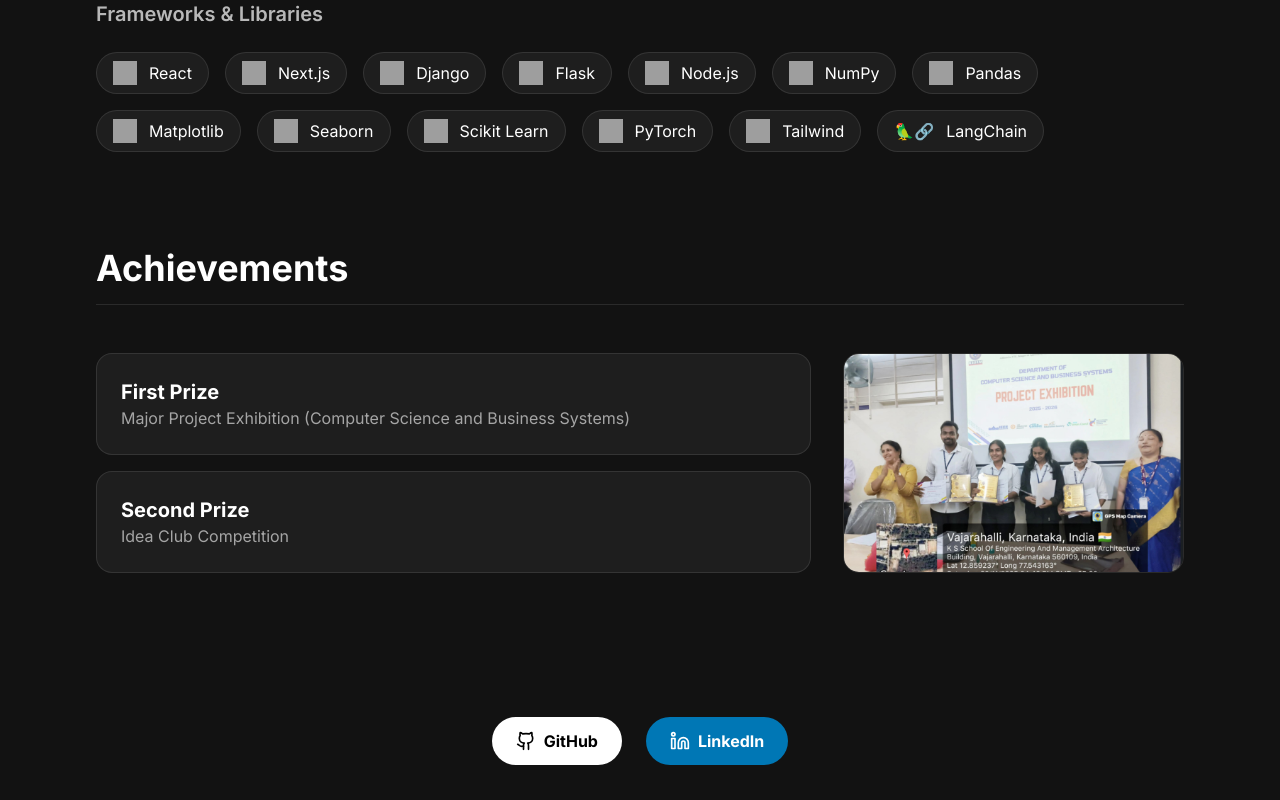
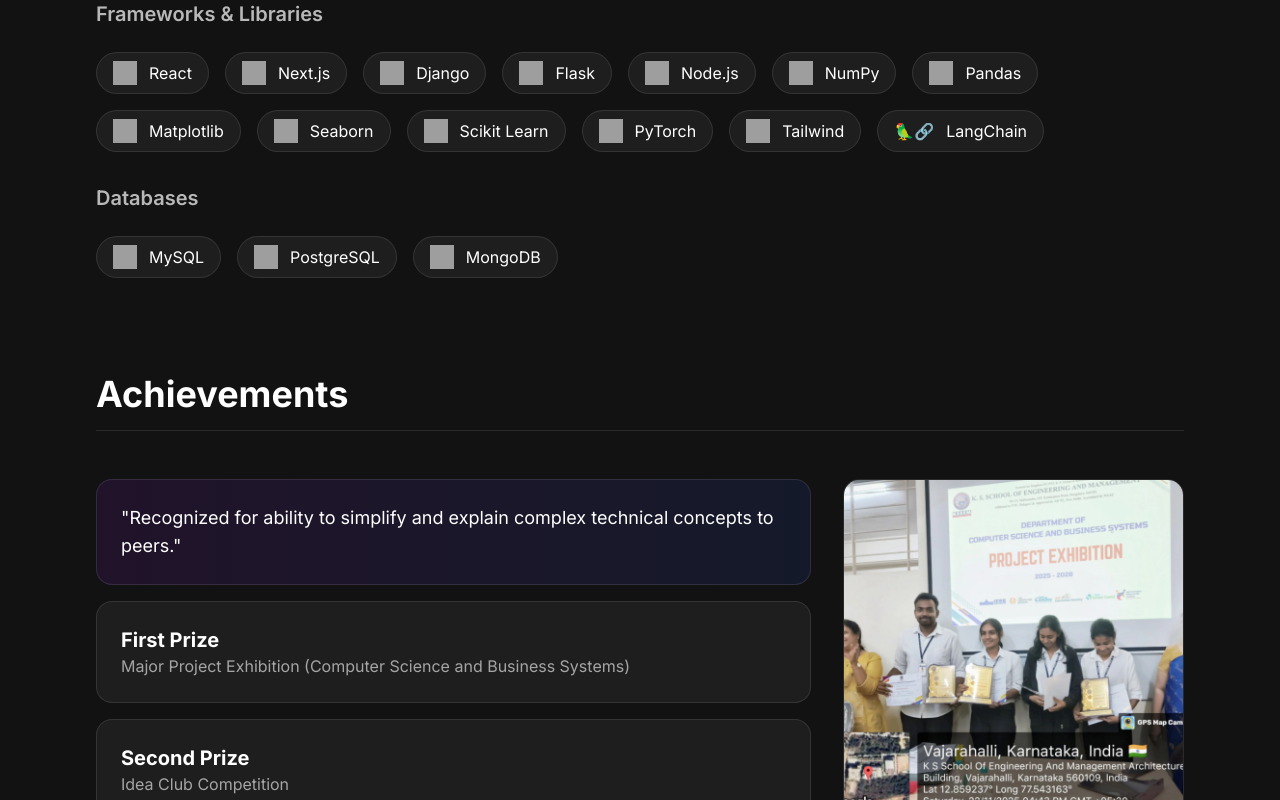
Before and after one commit to KamalSai3/portfolio, a Next.js app: page / in a window 1280 px wide. Shown: the part 4674-5474 px from the top of the page. Built offline with nearby package versions, Linux system fonts and the light colour scheme; grey boxes are pictures that could not be loaded.

Commit message:
added database skills and improved achievements

```diff
--- a/components/Profile.tsx
+++ b/components/Profile.tsx
@@ -25,6 +25,11 @@ const skills = {
         { name: "PyTorch", icon: "https://cdn.jsdelivr.net/gh/devicons/devicon/icons/pytorch/pytorch-original.svg" },
         { name: "Tailwind", icon: "https://cdn.jsdelivr.net/gh/devicons/devicon/icons/tailwindcss/tailwindcss-original.svg" },
         // LangChain custom or text if not found easily standard
+    ],
+    databases: [
+        { name: "MySQL", icon: "https://cdn.jsdelivr.net/gh/devicons/devicon/icons/mysql/mysql-original.svg" },
+        { name: "PostgreSQL", icon: "https://cdn.jsdelivr.net/gh/devicons/devicon/icons/postgresql/postgresql-original.svg" },
+        { name: "MongoDB", icon: "https://cdn.jsdelivr.net/gh/devicons/devicon/icons/mongodb/mongodb-original.svg" },
     ],
 };
 
@@ -73,7 +78,7 @@ export default function Profile() {
                         </div>
                     </div>
 
-                    <div>
+                    <div className="mb-8">
                         <h3 className="text-xl font-semibold text-white/70 mb-6">Frameworks & Libraries</h3>
                         <div className="flex flex-wrap gap-4">
                             {skills.frameworks.map((skill) => (
@@ -89,6 +94,18 @@ export default function Profile() {
                             </div>
                         </div>
                     </div>
+
+                    <div>
+                        <h3 className="text-xl font-semibold text-white/70 mb-6">Databases</h3>
+                        <div className="flex flex-wrap gap-4">
+                            {skills.databases.map((skill) => (
+                                <div key={skill.name} className="flex items-center gap-3 px-4 py-2 rounded-full bg-white/5 border border-white/10">
+                                    <img src={skill.icon} alt={skill.name} className="w-6 h-6" />
+                                    <span className="text-white">{skill.name}</span>
+                                </div>
+                            ))}
+                        </div>
+                    </div>
                 </div>
 
                 {/* Achievements Section */}
@@ -97,6 +114,11 @@ export default function Profile() {
                     <div className="grid grid-cols-1 md:grid-cols-3 gap-8">
                         {/* Text Achievements */}
                         <div className="col-span-1 md:col-span-2 space-y-4">
+                            <div className="p-6 rounded-2xl bg-gradient-to-r from-purple-900/20 to-blue-900/20 border border-white/10">
+                                <p className="text-lg text-white">
+                                    "Recognized for ability to simplify and explain complex technical concepts to peers."
+                                </p>
+                            </div>
                             <div className="p-6 rounded-2xl bg-white/5 border border-white/10">
                                 <h3 className="text-xl font-bold text-white">First Prize</h3>
                                 <p className="text-white/60">Major Project Exhibition (Computer Science and Business Systems)</p>
```
